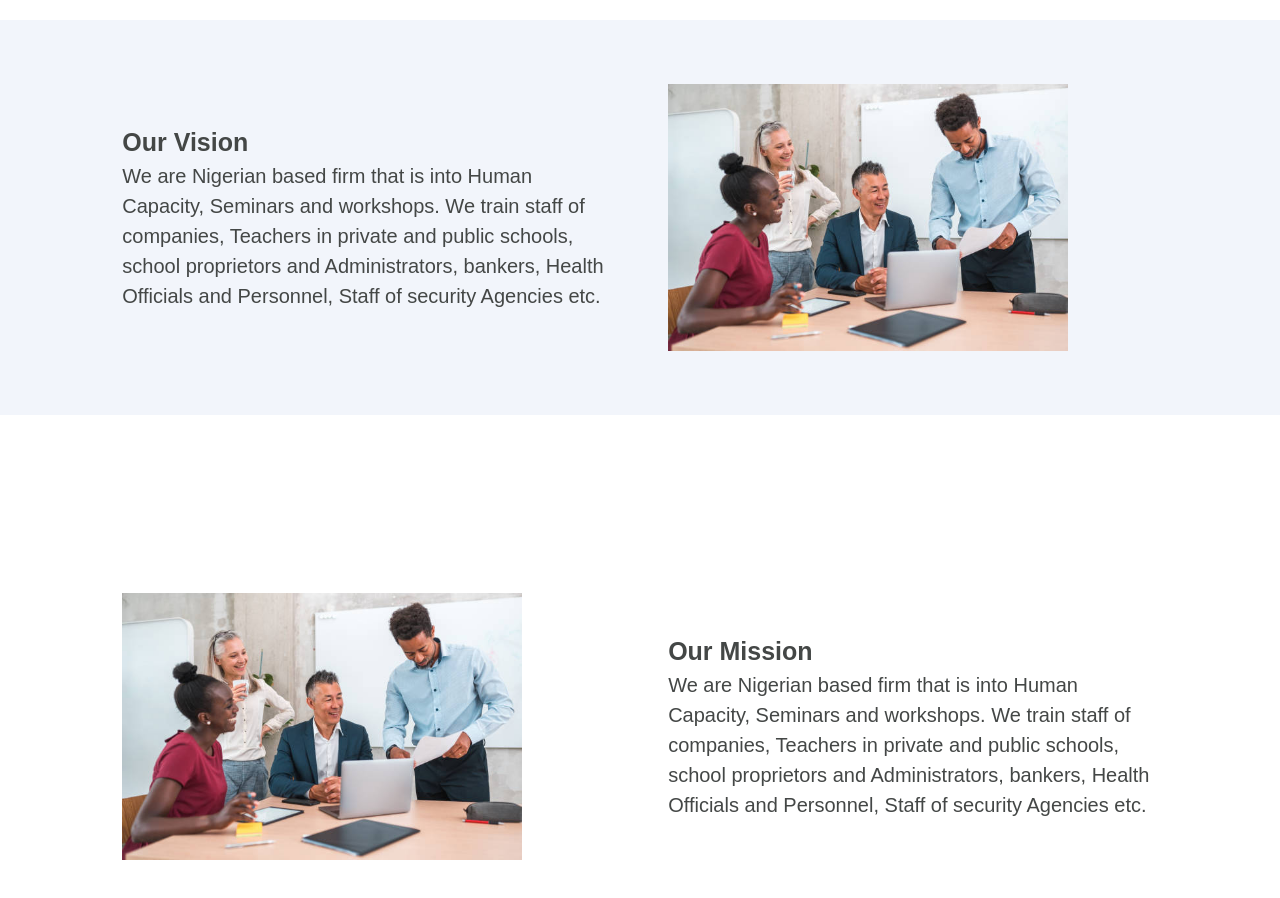
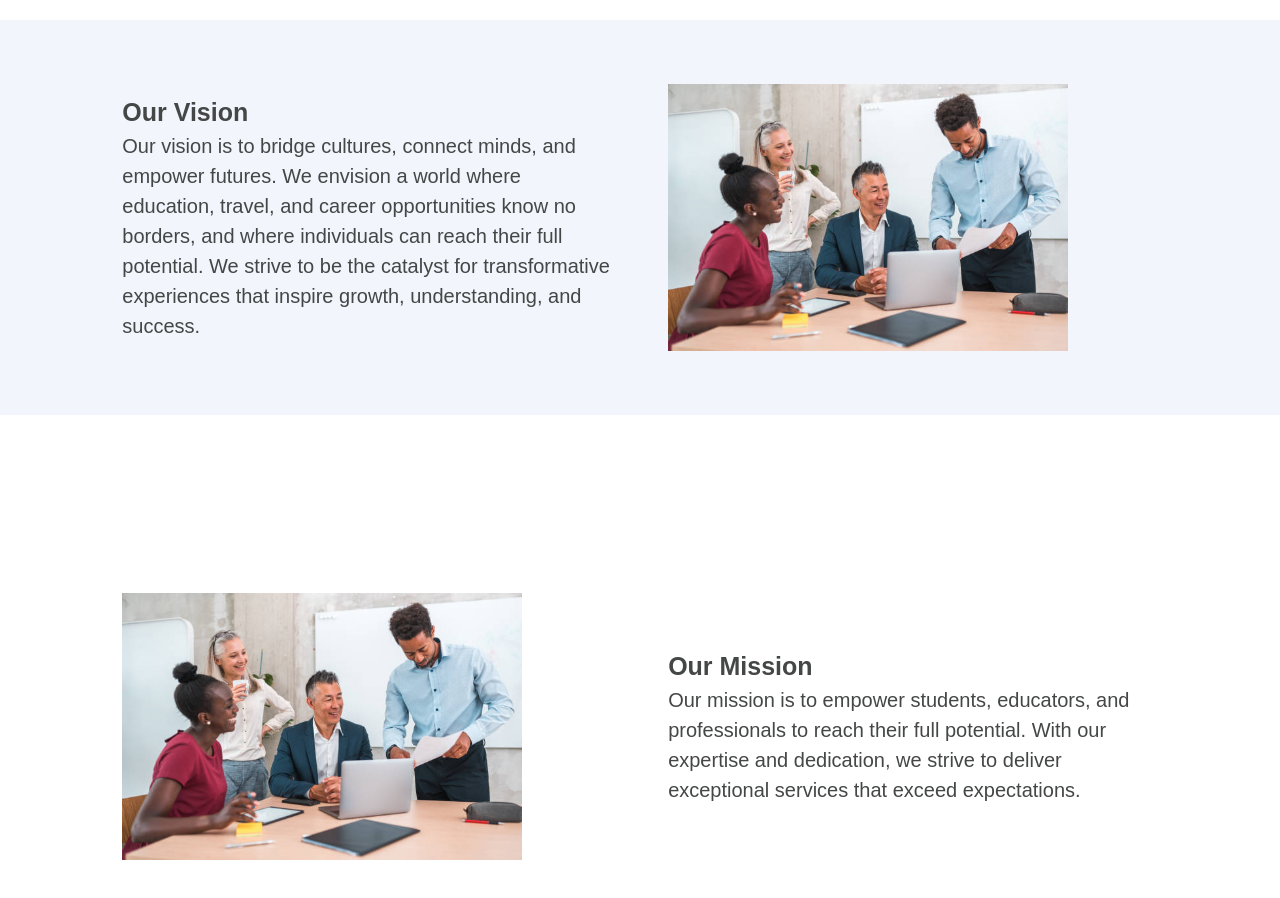
Before and after one commit to VictorKingsHub/consults, a Next.js app: page /whoWeAre in a window 1280 px wide. Shown: the part 460-1358 px from the top of the page. Built offline with nearby package versions, Linux system fonts and the light colour scheme.

Commit message:
WhoweAre Hero text

```diff
--- a/app/ui/whoWeAre/us/Us.tsx
+++ b/app/ui/whoWeAre/us/Us.tsx
@@ -22,10 +22,10 @@ interface LeftSectionProps {
 export default function UsSection() {
     return (
         <div className={styles.container}>
-            <RightSection vissionTitle={'Our Vision'} coreValueTitle={''} vissionImage={"/team1.jpg"} coreValueImage={undefined} vissionDescription={'We are Nigerian based firm that is into Human Capacity, Seminars and workshops. We train staff of companies, Teachers in private and public schools, school proprietors and Administrators, bankers, Health Officials and Personnel, Staff of security Agencies etc.'} vissionImageAlt={'Vission Image'} />
+            <RightSection vissionTitle={'Our Vision'} coreValueTitle={''} vissionImage={"/team1.jpg"} coreValueImage={undefined} vissionDescription={'Our vision is to bridge cultures, connect minds, and empower futures. We envision a world where education, travel, and career opportunities know no borders, and where individuals can reach their full potential. We strive to be the catalyst for transformative experiences that inspire growth, understanding, and success.'} vissionImageAlt={'Vission Image'} />
 
 
-            <LeftSection missionTitle={'Our Mission'} missionDescription={'We are Nigerian based firm that is into Human Capacity, Seminars and workshops. We train staff of companies, Teachers in private and public schools, school proprietors and Administrators, bankers, Health Officials and Personnel, Staff of security Agencies etc.'} missionImage={"/team1.jpg"} missionImageAlt={'mission Image'} />
+            <LeftSection missionTitle={'Our Mission'} missionDescription={'Our mission is to empower students, educators, and professionals to reach their full potential. With our expertise and dedication, we strive to deliver exceptional services that exceed expectations.'} missionImage={"/team1.jpg"} missionImageAlt={'mission Image'} />
 
             <RightSection
                 coreValueTitle={'Our Core values'}
```
